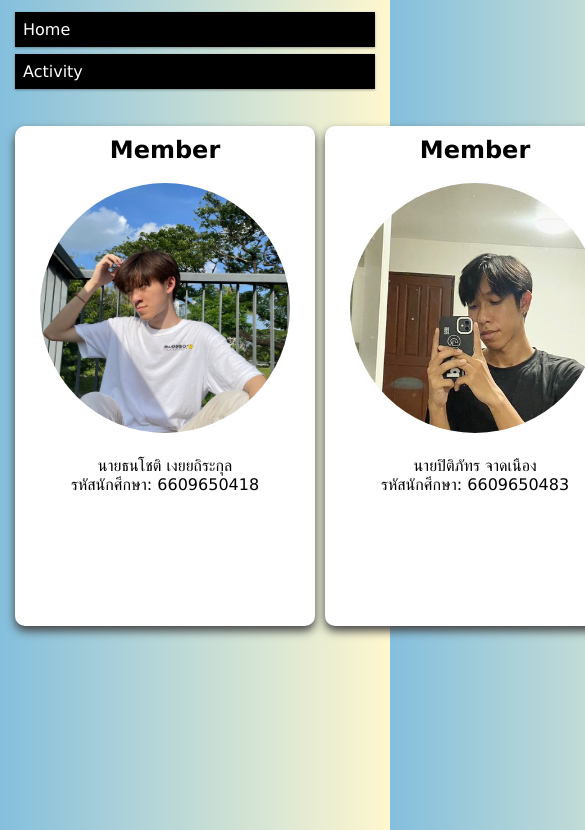
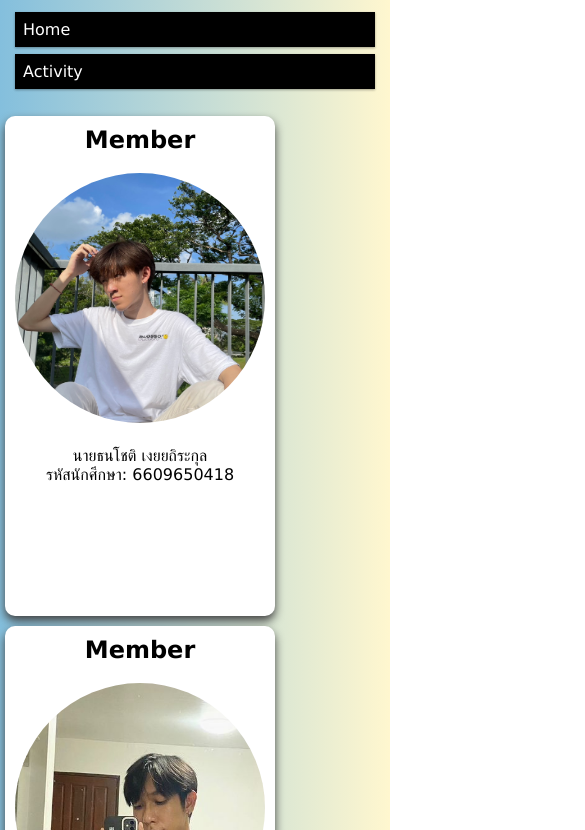
Before and after one commit to woonwhy/CS100-Project-G39, a plain HTML site: page index.html in a window 390 px wide. Shown: the part 71-901 px from the top of the page, 585 px wide, since content can reach past the window. Drawn offline with Linux system fonts and the light colour scheme.

Commit message:
modified responsive

```diff
--- a/index.html
+++ b/index.html
@@ -23,22 +23,21 @@
     </ul>
   </div>
 
-  <div class="col-6 col-s-9">
-    <div class="content">
 
-      <div class="card">
+
+      <div class="card col-6 col-s-9">
         <h2>Member</h2><br>
         <img class="image" src="img/profile.jpg" width="250px" height="250px"><br><br>
         <p class="1">นายธนโชติ เงยยถิระกุล<br>
         รหัสนักศึกษา: 6609650418</p>
       </div>
-      <div class="card">
+      <div class="card col-6 col-s-9">
         <h2>Member</h2><br>
         <img class="image" src="img/woonwai.jpg" width="250px" height="250px"><br><br>
         <p class="2">นายปิติภัทร จาดเนือง<br>
           รหัสนักศึกษา: 6609650483</p>
       </div>
-      <div class="card">
+      <div class="card col-6 col-s-9">
         <h2>Member</h2><br>
         <img class="image" src="img/mypic.jpg" width="250px" height="250px"><br><br>
         <p class="3">นางสาวพีรดา งามวงศ์วิโรจน์<br>
@@ -47,8 +46,6 @@
 
 
 
-    </div>
-  </div>
 
 
 
--- a/style/style.css
+++ b/style/style.css
@@ -62,11 +62,15 @@
     text-align: center;
     font-size: 12px;
     padding: 15px;
+   margin-top: 315px;
   }
 
   /* For mobile phones: */
   [class*="col-"] {
     width: 100%;
+    *{
+      align-items: center;
+    }
   }
 
   @media only screen and (min-width: 600px) {
@@ -99,13 +103,7 @@
     .col-11 {width: 91.66%;}
     .col-12 {width: 100%;}
   }
-  .content{
-    text-align: center;
-    display:grid;
-    grid-template-columns: auto auto auto;
-    gap: 10px;
-    height: 82vh;
-  }
+
   .boxaside{
     background-color: #ffffff;
     text-align: left;
@@ -122,15 +120,19 @@
   }
   body{
     background: linear-gradient(90deg,#84BFDD, #FFF7CF);
+
   }
   .card{
     background: #ffffff;
-    width:300px;
+    width:auto;
     height: 500px;
     padding: 10px;
     box-shadow:  0px 5px  10px 0px #444;
     border-radius: 10px;
+    margin: 5px;
+    text-align: center;
   }
+
   .image{
     border-radius: 500px;
   }
```
